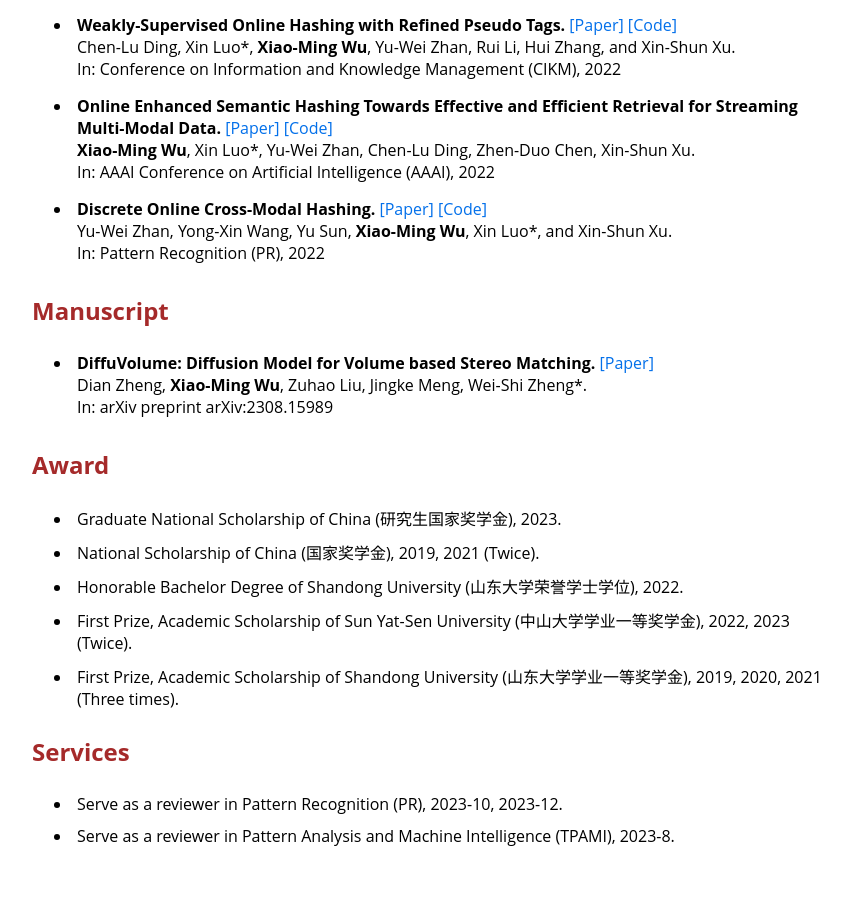
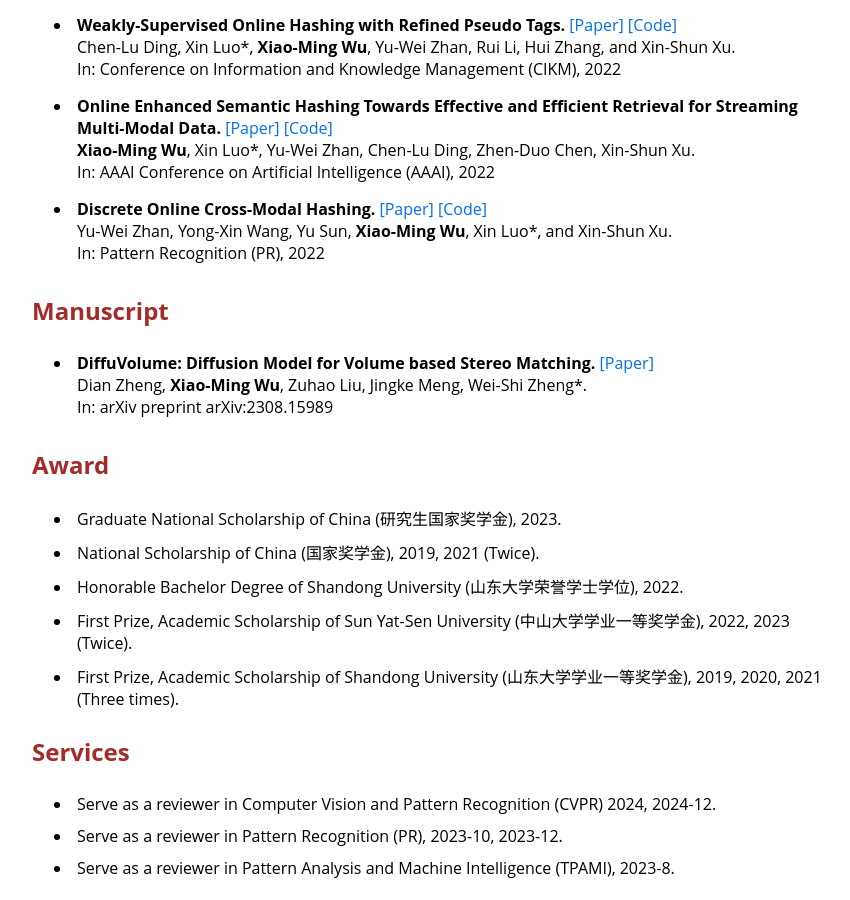
Before and after one commit to DravenALG/DravenALG.github.io, a Jekyll site: the page built from index.html, in a window 1280 px wide and 900 px high, scrolled down 1180 px. Shown: the whole window, without its empty margins (208-1058 px from the left). Built offline with Jekyll 4.4.1, drawn with Linux system fonts in a browser that asks for light colours; before the commit the page ends 2048 px from its top, so only the background shows below that.

Commit message:
Update service.yml

```diff
--- a/_data/service.yml
+++ b/_data/service.yml
@@ -1,3 +1,6 @@
+- name: Computer Vision and Pattern Recognition (CVPR) 2024
+  duty: a reviewer
+  date: 2024-12
 - name: Pattern Recognition (PR)
   duty: a reviewer
   date: 2023-10, 2023-12
```
